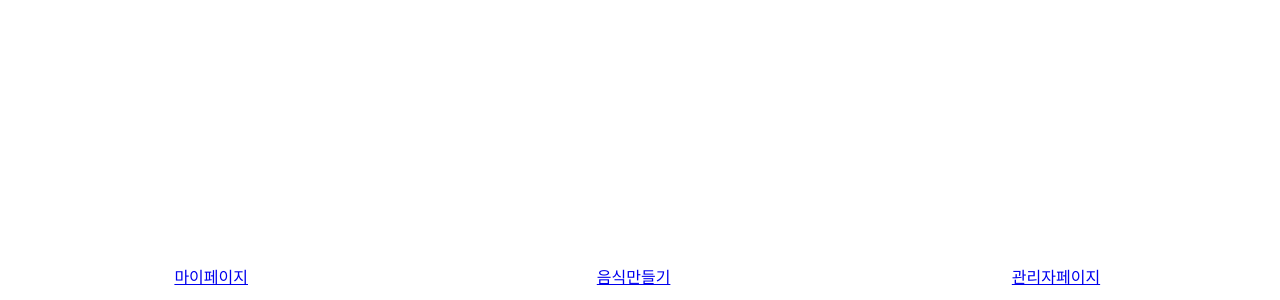
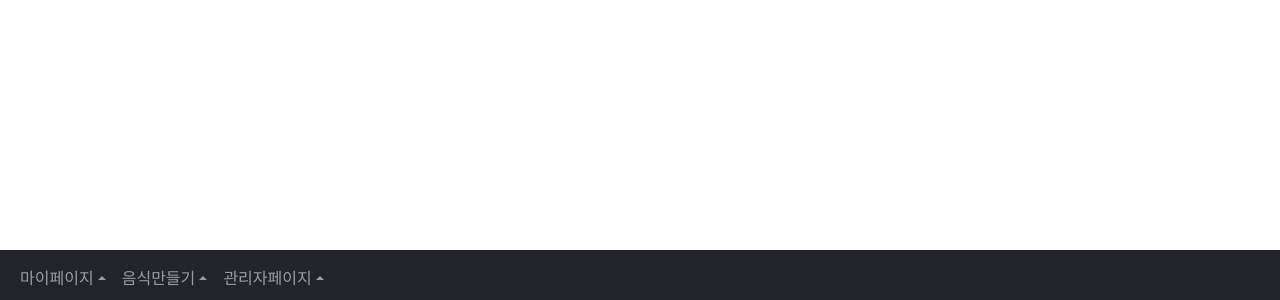
Before and after one commit to Sumsan38/PlsFridge, a React (Create React App) app in the folder plsfridge-react/: page / in a window 1280 px wide. Shown: the part 500-800 px from the top of the page. Built offline with nearby package versions, Linux system fonts and the light colour scheme.

Commit message:
Dropdown 메뉴 테스트

```diff
--- a/plsfridge-react/package.json
+++ b/plsfridge-react/package.json
@@ -10,9 +10,12 @@
     "@testing-library/react": "^12.1.2",
     "@testing-library/user-event": "^13.5.0",
     "axios": "^0.24.0",
+    "bootstrap": "^5.1.3",
     "cross-env": "^7.0.3",
     "react": "^17.0.2",
+    "react-bootstrap": "^2.1.1",
     "react-dom": "^17.0.2",
+    "react-dropdown": "^1.9.2",
     "react-router": "^6.2.1",
     "react-router-dom": "^5.2.0",
     "react-scripts": "5.0.0",
--- a/plsfridge-react/src/App.js
+++ b/plsfridge-react/src/App.js
@@ -2,7 +2,13 @@ import React, { Component } from "react";
 import { Switch, Route } from 'react-router-dom';
 import "./App.css";
 import Account_Management from './Ingredients/Account_Management';
+import Personal_Fridge from './Ingredients/Personal_Fridge';
+import Personal_Cookware from './Ingredients/Personal_Cookware';
+import Cooking_Basket from './Ingredients/Cooking_Basket';
 import Todays_Recipes from './MakingFood/Todays_Recipes';
+import Best_Recipes from './MakingFood/Best_Recipes';
+import All_Recipes from './MakingFood/All_Recipes';
+import Recipes_Registration from './MakingFood/Recipes_Registration';
 import Admin_Page from './Admin/Admin_Page';
 
 
@@ -11,7 +17,13 @@ function App() {
     <div className="App">
       <Switch>
         <Route path="/Ingredients/Account_Management" component={Account_Management} />
+        <Route path="/Ingredients/Personal_Fridge" component={Personal_Fridge} />
+        <Route path="/Ingredients/Personal_Cookware" component={Personal_Cookware} />
+        <Route path="/Ingredients/Cooking_Basket" component={Cooking_Basket} />
         <Route path="/MakingFood/Todays_Recipes" component={Todays_Recipes} />
+        <Route path="/MakingFood/Best_Recipes" component={Best_Recipes} />
+        <Route path="/MakingFood/All_Recipes" component={All_Recipes} />
+        <Route path="/MakingFood/Recipes_Registration" component={Recipes_Registration} />
         <Route path="/Admin/Admin_Page" component={Admin_Page} />
       </Switch>
     </div>
--- a/plsfridge-react/src/BottomNav.css
+++ b/plsfridge-react/src/BottomNav.css
@@ -4,20 +4,14 @@
   bottom: 0;
   left: 0;
   right: 0;
-  height: 45px;
+  height: 50px;
 }
 /* nav태그 아래의 자식들을 수평정렬하기 위한 설정 */
 .nav {
     overflow: hidden;
-    border-top: 2px solid grey;
+    text-align: center;
   }
   /* nav태그 아래의 div태그들을 수평정렬 및 세로길이 설정 */
 nav > div {
     text-align: center;
-    float: left;
-    width: 33%;
-
-    /* 세로길이 설정 */
-    height: 45px;
-    line-height: 45px;
   }
--- a/plsfridge-react/src/BottomNav.jsx
+++ b/plsfridge-react/src/BottomNav.jsx
@@ -1,19 +1,53 @@
 import React from "react";
 import './BottomNav.css';
-import { Link } from "react-router-dom";
+import { NavLink } from "react-router-dom";
+import Dropdown from 'react-dropdown';
+import { Navbar, Nav, NavDropdown, Container } from 'react-bootstrap';
+import 'bootstrap/dist/css/bootstrap.min.css';
 
 function BottomNav () {
   return (
     <nav className="wrapper">
+    {/* <nav className="wrapper">
       <div>
-        <Link to="/Ingredients/Account_Management">마이페이지</Link>
+        <Dropdown options={AdminOPTIONS.name} onChange={this._onSelect} value={AdminOPTIONS.path} placeholder="Select an option" />;
+        <NavLink style={{color: "gray", textDecoration: "none", width: "33%", float: "left"}} to="#">마이페이지</NavLink>
       </div>
       <div>
-        <Link to="/MakingFood/Todays_Recipes">음식만들기</Link>
+        <NavLink style={{color: "gray", textDecoration: "none", width: "33%", float: "left"}} to="#">음식만들기</NavLink>
       </div>
       <div>
-        <Link to="/Admin/Admin_Page">관리자페이지</Link>
+        <NavLink style={{color: "gray", textDecoration: "none", width: "33%", float: "left"}} to="#">관리자페이지</NavLink>
       </div>
+    </nav> */}
+      <Navbar variant="dark" bg="dark" expand="lg">
+        <Container fluid>
+          <Navbar.Collapse id="navbar-dark-example">
+            <Nav>
+              <NavDropdown as="ButtonGroup" key="up"id="dropdown-button-drop-up nav-dropdown-dark-example" drop="up" variant="secondary" title="마이페이지" menuVariant="dark">
+                <NavDropdown.Item href="/Ingredients/Account_Management">계정 관리</NavDropdown.Item>
+                <NavDropdown.Item href="/Ingredients/Personal_Fridge">나의 냉장고</NavDropdown.Item>
+                <NavDropdown.Item href="/Ingredients/Personal_Cookware">나의 조리기구</NavDropdown.Item>
+                <NavDropdown.Item href="/Ingredients/Cooking_Basket">요리 장바구니</NavDropdown.Item>
+
+              </NavDropdown>
+            </Nav>
+            <Nav>
+              <NavDropdown as="ButtonGroup" key="up"id="dropdown-button-drop-up nav-dropdown-dark-example" drop="up" variant="secondary" title="음식만들기" menuVariant="dark">
+                <NavDropdown.Item href="/MakingFood/Todays_Recipes">오늘의 레시피</NavDropdown.Item>
+                <NavDropdown.Item href="/MakingFood/Best_Recipes">베스트 레시피</NavDropdown.Item>
+                <NavDropdown.Item href="/MakingFood/All_Recipes">전체 레시피</NavDropdown.Item>
+                <NavDropdown.Item href="/MakingFood/Recipes_Registration">레시피 등록</NavDropdown.Item>
+              </NavDropdown>
+            </Nav>
+            <Nav>
+              <NavDropdown as="ButtonGroup" key="up"id="dropdown-button-drop-up nav-dropdown-dark-example" drop="up" variant="secondary" title="관리자페이지" menuVariant="dark">
+                <NavDropdown.Item href="/Admin/Admin_Page">관리자 페이지</NavDropdown.Item>
+              </NavDropdown>
+            </Nav>
+          </Navbar.Collapse>
+        </Container>
+      </Navbar>
     </nav>
   );
 };
```
Also changed, not shown: 1 other file (tests, documents, lock files or other folders).
